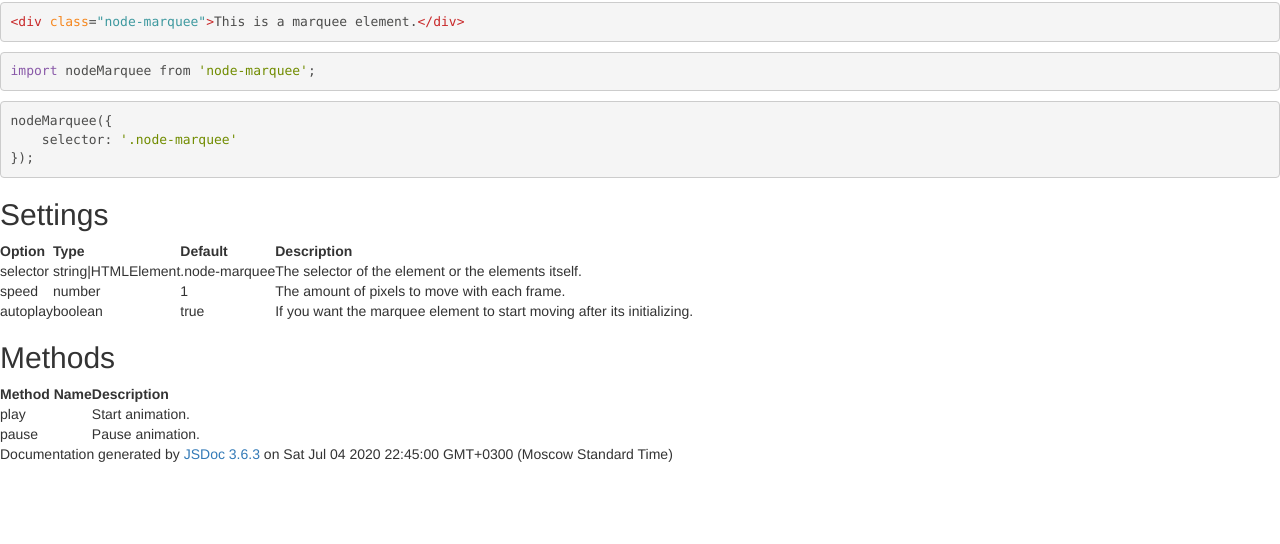
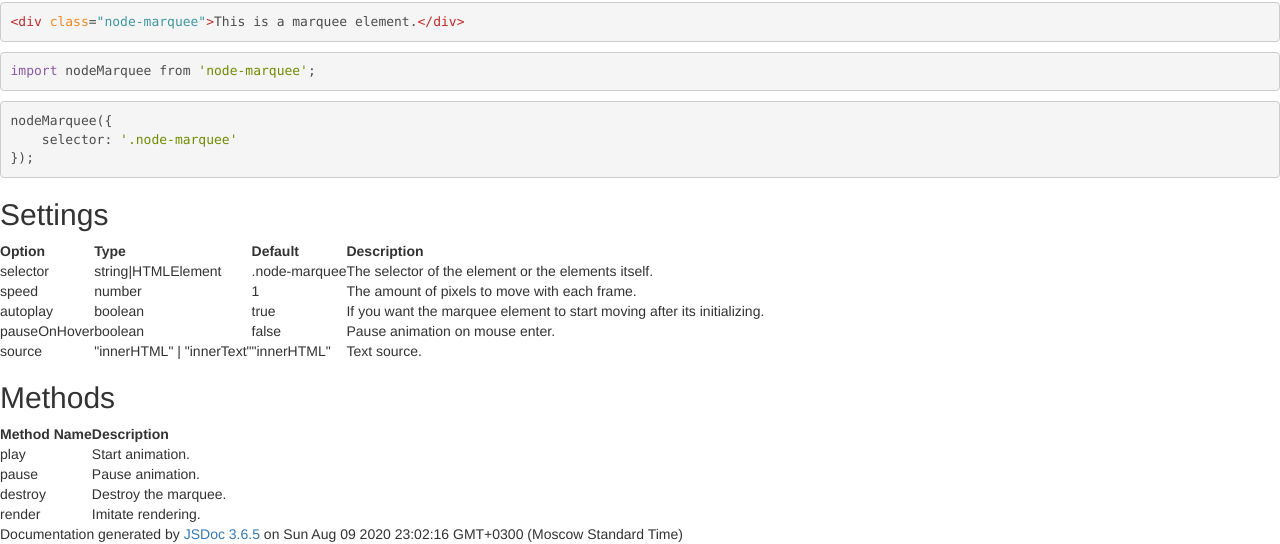
Before and after one commit to antonbobrov/node-marquee, a website built with webpack: page docs/index.html in a window 1280 px wide. Shown: the part 658-1202 px from the top of the page. Before the commit the page ends 1122 px from the top, so only its background shows below. Built offline with nearby package versions, Linux system fonts and the light colour scheme.

Commit message:
Update docs

```diff
--- a/docs/index.html
+++ b/docs/index.html
@@ -156,6 +156,18 @@
 <td>true</td>
 <td>If you want the marquee element to start moving after its initializing.</td>
 </tr>
+<tr>
+<td>pauseOnHover</td>
+<td>boolean</td>
+<td>false</td>
+<td>Pause animation on mouse enter.</td>
+</tr>
+<tr>
+<td>source</td>
+<td>&quot;innerHTML&quot; | &quot;innerText&quot;</td>
+<td>&quot;innerHTML&quot;</td>
+<td>Text source.</td>
+</tr>
 </tbody>
 </table>
 <h2>Methods</h2>
@@ -175,6 +187,14 @@
 <td>pause</td>
 <td>Pause animation.</td>
 </tr>
+<tr>
+<td>destroy</td>
+<td>Destroy the marquee.</td>
+</tr>
+<tr>
+<td>render</td>
+<td>Imitate rendering.</td>
+</tr>
 </tbody>
 </table></article>
     </section>
@@ -188,12 +208,14 @@
 
         <footer class="content-size">
             <div class="footer">
-                Documentation generated by <a target="_blank" href="https://github.com/jsdoc3/jsdoc">JSDoc 3.6.3</a> on Sat Jul 04 2020 22:45:00 GMT+0300 (Moscow Standard Time)
+                Documentation generated by <a target="_blank" href="https://github.com/jsdoc3/jsdoc">JSDoc 3.6.5</a> on Sun Aug 09 2020 23:02:16 GMT+0300 (Moscow Standard Time)
             </div>
         </footer>
     </div>
 </div>
 <script>prettyPrint();</script>
 <script src="scripts/main.js"></script>
+
+
 </body>
 </html>
```
Also changed, not shown: docs/global.html (+43 -1 lines).
